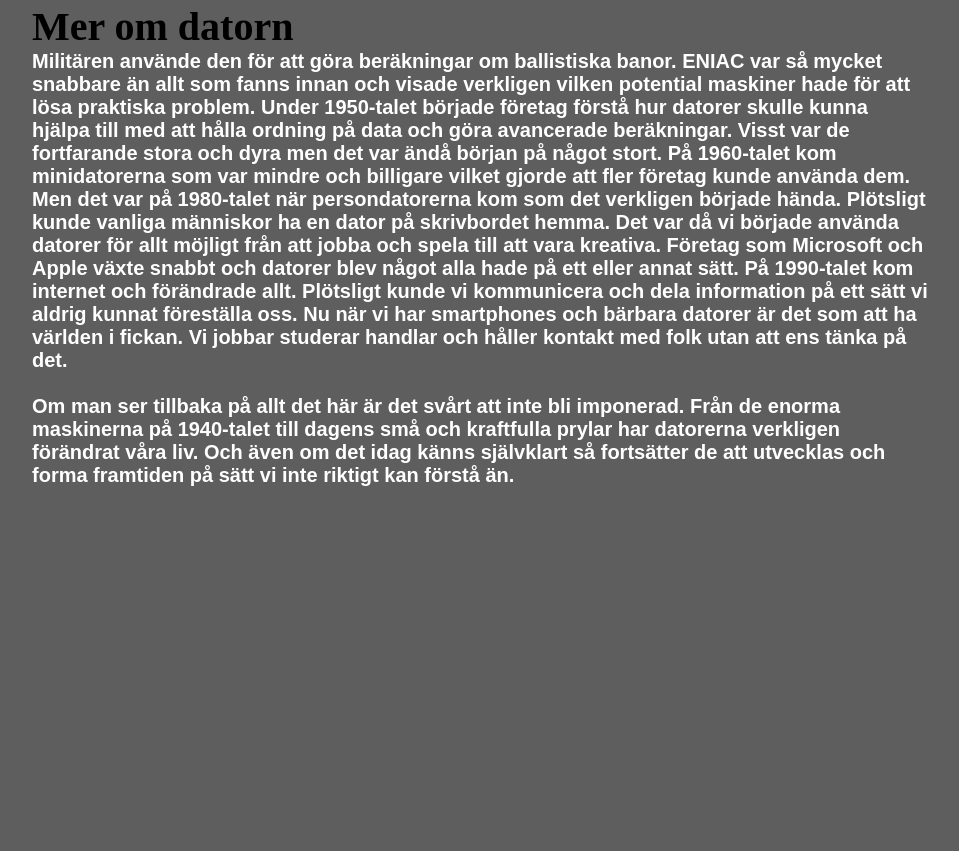
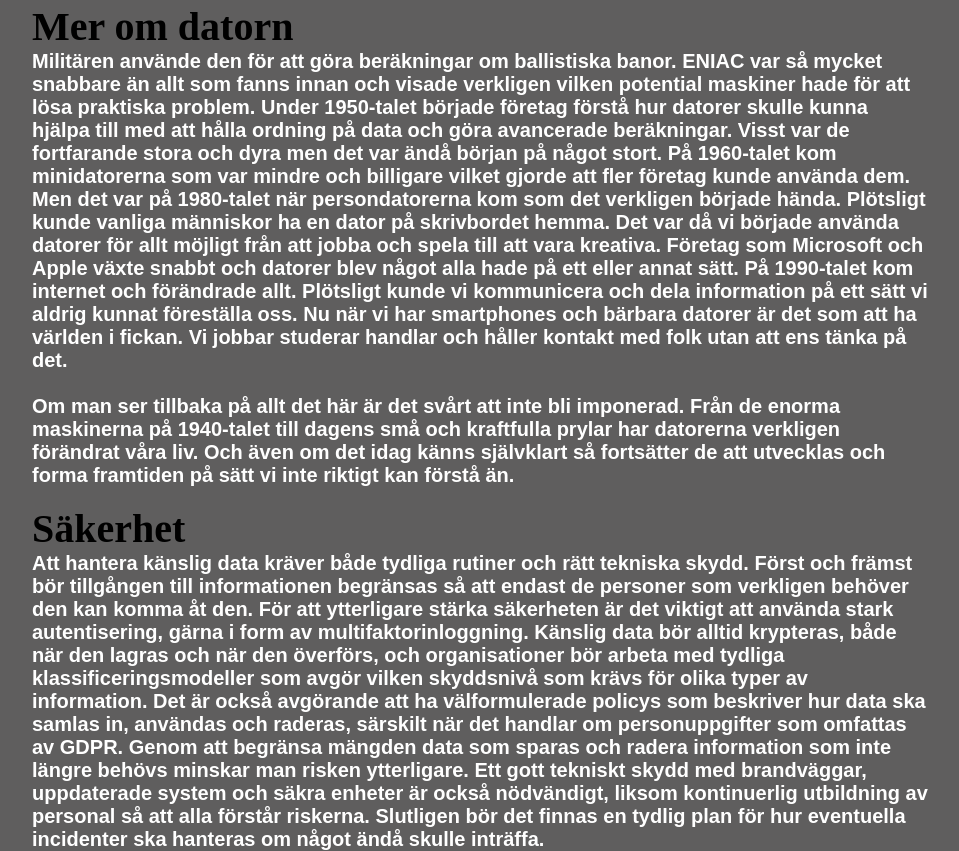
Before and after one commit to Wikipedia-rip-off/wikipedia, a plain HTML site: page index.html in a window 1280 px wide. Shown: the part 891-1742 px from the top of the page, without its empty margins (160-1119 px from the left). Before the commit the page ends 1378 px from the top, so only its background shows below. Drawn offline with Linux system fonts and the light colour scheme.

Commit message:
Update index.html

```diff
--- a/index.html
+++ b/index.html
@@ -43,6 +43,10 @@ Om man ser tillbaka på allt det här är det svårt att inte bli imponerad. Fr
 </h3>
 
 </h2>
+<br>
+<h2>Säkerhet</h2>
+<h3>Att hantera känslig data kräver både tydliga rutiner och rätt tekniska skydd. Först och främst bör tillgången till informationen begränsas så att endast de personer som verkligen behöver den kan komma åt den. För att ytterligare stärka säkerheten är det viktigt att använda stark autentisering, gärna i form av multifaktorinloggning. Känslig data bör alltid krypteras, både när den lagras och när den överförs, och organisationer bör arbeta med tydliga klassificeringsmodeller som avgör vilken skyddsnivå som krävs för olika typer av information. Det är också avgörande att ha välformulerade policys som beskriver hur data ska samlas in, användas och raderas, särskilt när det handlar om personuppgifter som omfattas av GDPR. Genom att begränsa mängden data som sparas och radera information som inte längre behövs minskar man risken ytterligare. Ett gott tekniskt skydd med brandväggar, uppdaterade system och säkra enheter är också nödvändigt, liksom kontinuerlig utbildning av personal så att alla förstår riskerna.
+     Slutligen bör det finnas en tydlig plan för hur eventuella incidenter ska hanteras om något ändå skulle inträffa.</h3>
         </div>
 
         <div class="SideRight">
```
